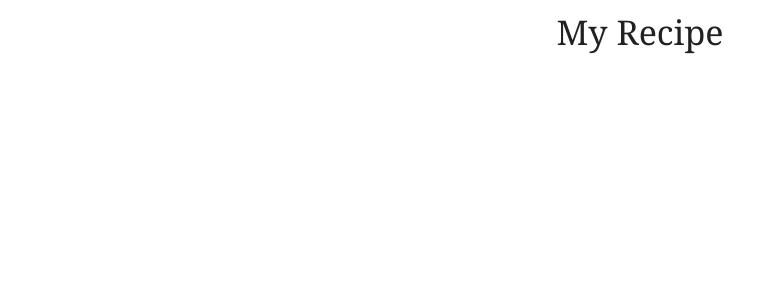
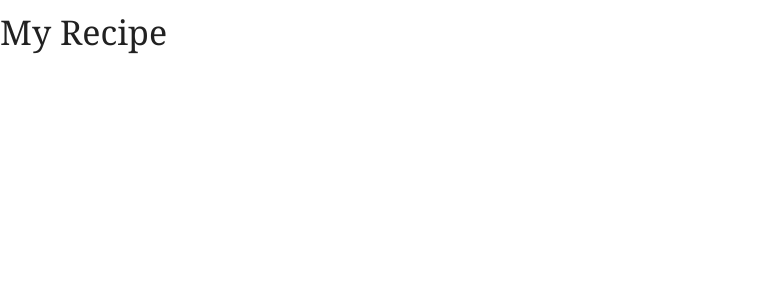
Before and after one commit to nkserveren26/myrecipe-frontend, a React (Create React App) app: page / in a window 1280 px wide. Shown: the top 300 px of the page, without its empty margins (0-784 px from the left). Built offline with nearby package versions, Linux system fonts and the light colour scheme.

Commit message:
ヘッダーのタイトルを左揃えに変更

```diff
--- a/src/components/header/Header.tsx
+++ b/src/components/header/Header.tsx
@@ -27,7 +27,7 @@ export const Header:FC<HeaderProps> = (props) => {
       <ThemeProvider theme={theme}>
         <AppBar position="sticky" elevation={0}>
             <Toolbar disableGutters={true}>
-              <Typography variant="h4" component="div" sx={{ flexGrow: 1 }}>
+              <Typography variant="h4" component="div">
                 {title}
               </Typography>
             </Toolbar>
```
